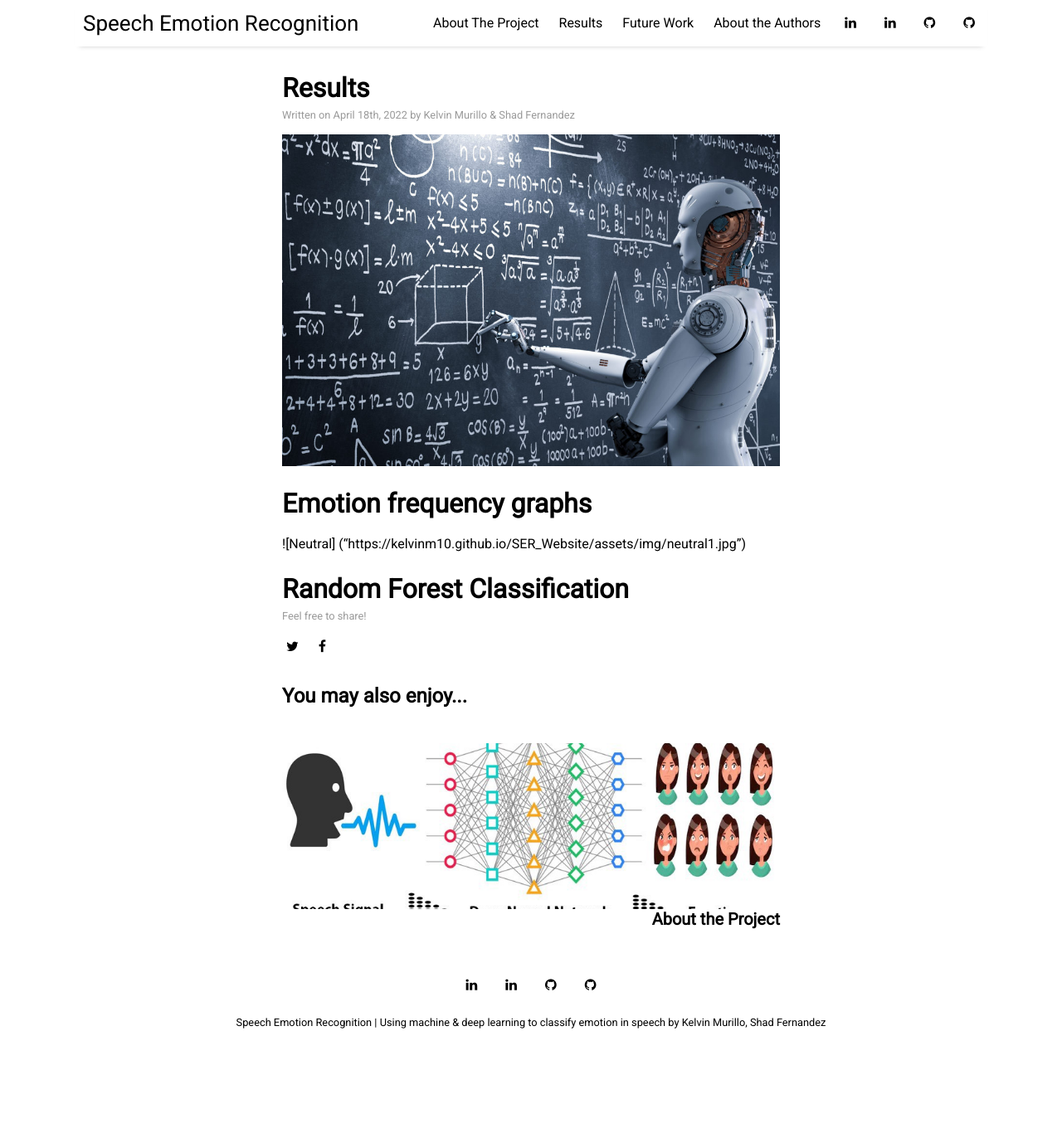
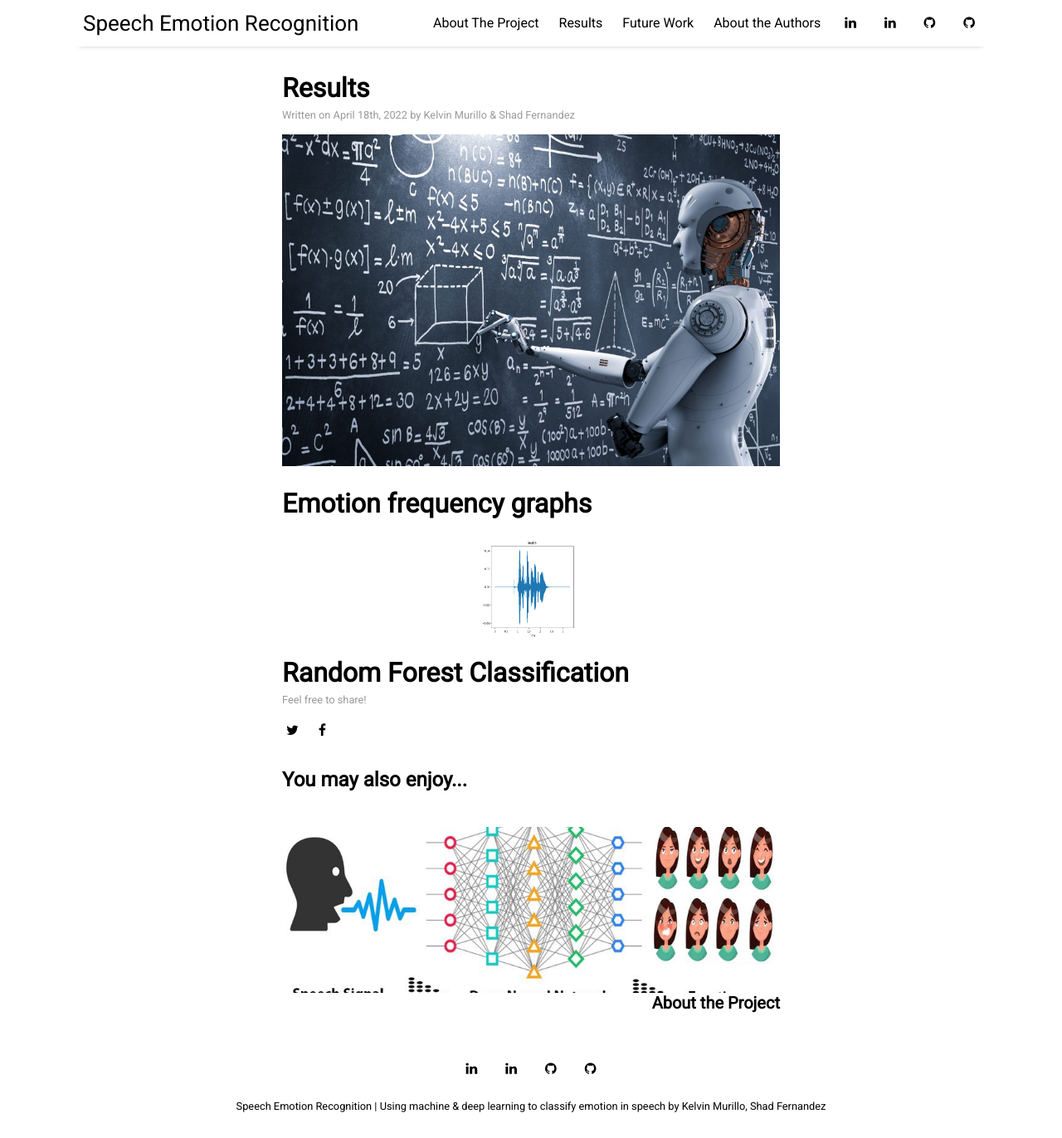
Before and after one commit to kelvinm10/SER_Website, a Jekyll site: the page built from _posts/2022-04-18-results.md, in a window 1280 px wide and 1372 px high. Shown: the whole window at 83% size. Built offline with Jekyll 4.4.1, drawn with Linux system fonts in a browser that asks for light colours; nearby versions of some CDN libraries.

Commit message:
changed image format

```diff
--- a/_posts/2022-04-18-results.md
+++ b/_posts/2022-04-18-results.md
@@ -9,7 +9,7 @@ image: results.jpg
 
 # Emotion frequency graphs
 
-[comment]: <> (<img src="{{ site.github.url }}/assets/img/neutral1.jpg">)
-![Neutral] ("{{ site.github.url }}/assets/img/neutral1.jpg")
+<img src="{{ site.github.url }}/assets/img/neutral1.jpg" alt="neutral" style="width:128px;height:128px;">
+
 
 # Random Forest Classification
```
